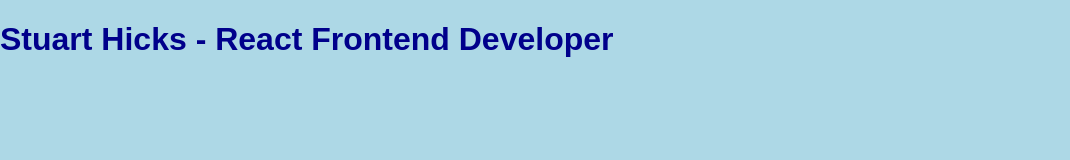
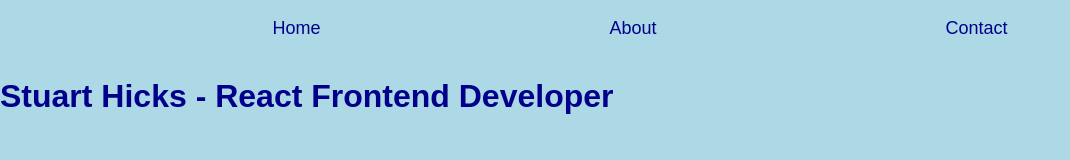
Before and after one commit to wisechimp/stuart-hicks, a Gatsby site in the folder stuart-hicks-frontend/: page / in a window 1280 px wide. Shown: the whole page, without its empty margins (0-1070 px from the left). Built offline with nearby package versions, Linux system fonts and the light colour scheme; Gatsby itself is replaced by a stand-in of ours.

Commit message:
feat: Adding the bare bones Menu
Adding a menu data file.
Adding the Menu component as a collection of MenuLink components mapped from the data file.
Adding the MenuLinkType.

```diff
--- a/stuart-hicks-frontend/src/components/layout/Layout.tsx
+++ b/stuart-hicks-frontend/src/components/layout/Layout.tsx
@@ -1,12 +1,18 @@
-import React from 'react'
+import React from "react"
+
+import Menu from "../menu/Menu"
+import menulinks from "../../data/menulinks"
 
 interface LayoutProps {
   pageTitle: string
 }
 
 const Layout = ({ pageTitle }: LayoutProps) => {
-  return(
-  <h1>{pageTitle}</h1>
+  return (
+    <>
+      <Menu menuLinks={menulinks} />
+      <h1>{pageTitle}</h1>
+    </>
   )
 }
 
--- /dev/null
+++ b/stuart-hicks-frontend/src/components/menu/Menu.tsx
@@ -0,0 +1,27 @@
+import React from "react"
+
+import MenuLink from "./MenuLink"
+import { menuContainer } from "./menu.module.css"
+import MenuLinkType from "../../types/MenuLinkType"
+
+interface MenuProps {
+  menuLinks: Array<MenuLinkType>
+}
+
+const Menu = ({ menuLinks }: MenuProps) => {
+  return (
+    <div className={menuContainer}>
+      {menuLinks.map((menuLink) => {
+        return (
+          <MenuLink
+            key={menuLink.key}
+            to={menuLink.to}
+            linkText={menuLink.linktext}
+          />
+        )
+      })}
+    </div>
+  )
+}
+
+export default Menu
--- /dev/null
+++ b/stuart-hicks-frontend/src/components/menu/MenuLink.tsx
@@ -0,0 +1,8 @@
+import React from 'react'
+import { Link } from 'gatsby'
+
+const MenuLink = ({ to, linkText }) => (
+    <Link to={to}>{linkText}</Link>
+)
+
+export default MenuLink
--- /dev/null
+++ b/stuart-hicks-frontend/src/components/menu/menu.module.css
@@ -0,0 +1,15 @@
+.menuContainer {
+  display: flex;
+  flex-direction: row;
+  font-family: 'Courgette', sans-serif;
+  font-size: large;
+  justify-content: space-around;
+  margin: auto;
+  padding: 1em 0;
+  width: 80%;
+}
+
+.menuContainer a {
+  color: var(--primary-dark);
+  text-decoration: none;
+}
--- /dev/null
+++ b/stuart-hicks-frontend/src/data/menulinks.ts
@@ -0,0 +1,24 @@
+const menulinks = [
+  {
+    key: 1,
+    to: "/",
+    linktext: "Home",
+  },
+  {
+    key: 2,
+    to: "/about",
+    linktext: "About",
+  },
+  {
+    key: 3,
+    to: "/contact",
+    linktext: "Contact",
+  } /* ,
+  {
+    key: 4,
+    to: "/dashboard",
+    linktext: "Account",
+  } */,
+]
+
+export default menulinks
--- /dev/null
+++ b/stuart-hicks-frontend/src/types/MenuLinkType.ts
@@ -0,0 +1,7 @@
+type MenuLinkType = {
+  key: number
+  to: string
+  linktext: string
+}
+
+export default MenuLinkType
--- /dev/null
+++ b/stuart-hicks-frontend/src/types/css-modules.d.ts
@@ -0,0 +1 @@
+declare module '*.module.css'
```
